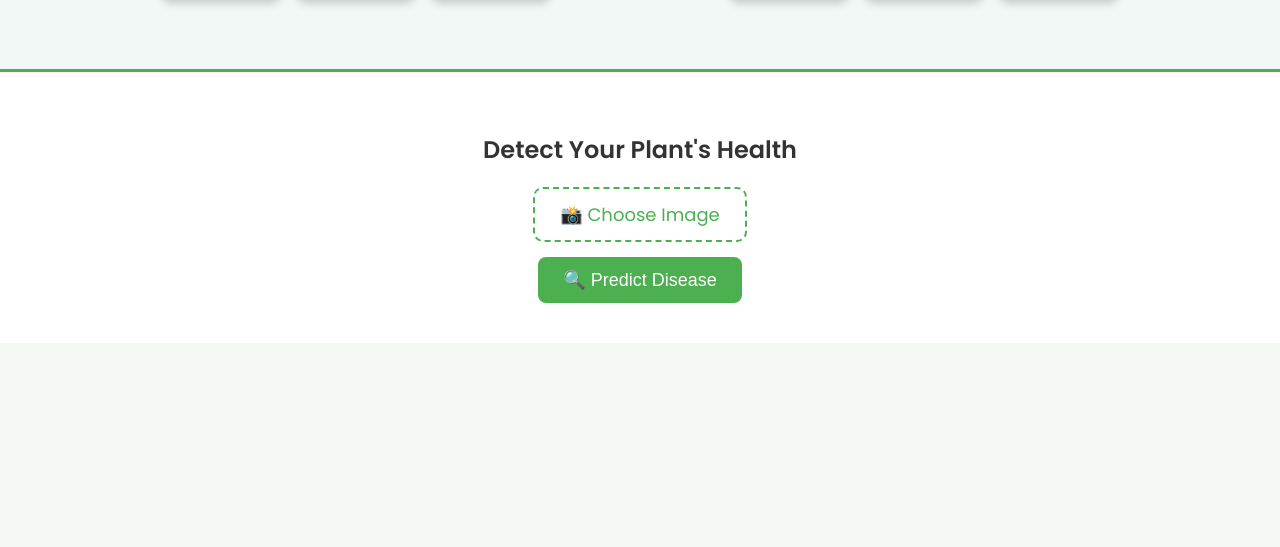
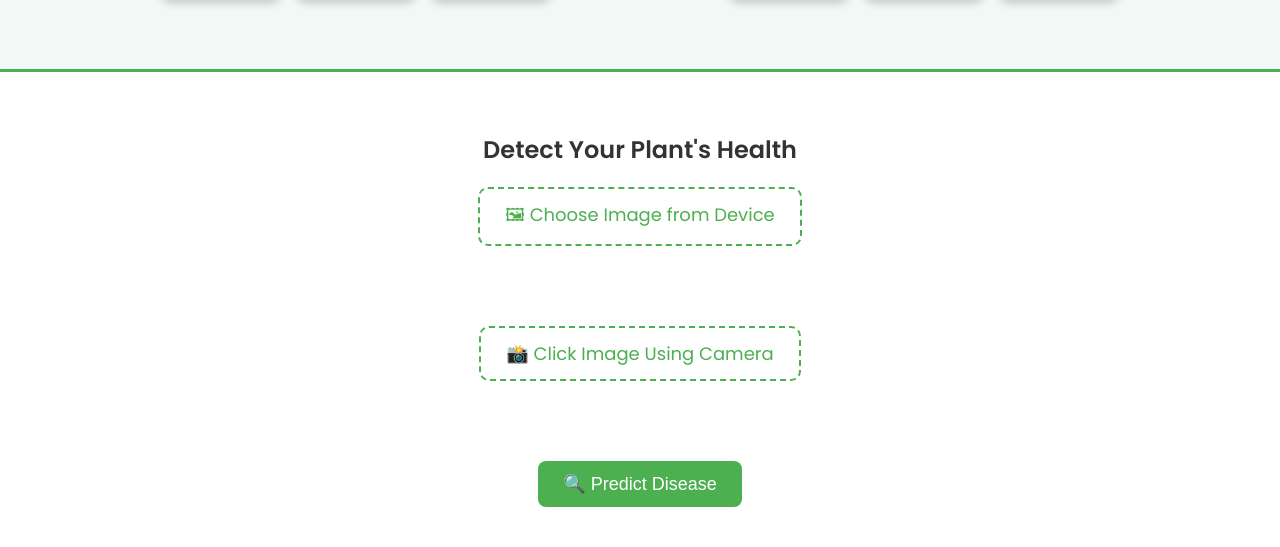
Before and after one commit to Kiranmaichidurala/crop_disease_detection1, a Flask app: page / in a window 1280 px wide. Shown: the part 498-1045 px from the top of the page. Before the commit the page ends 801 px from the top, so only its background shows below. Run offline with Flask 3, Linux system fonts and the light colour scheme.

Commit message:
Update index.html

```diff
--- a/crop disease detection/templates/index.html
+++ b/crop disease detection/templates/index.html
@@ -12,7 +12,7 @@
 <body>
     <header>
         <h1>🌿 Plant Disease Detection System</h1>
-        <p>Upload a leaf image to detect plant health and possible diseases.</p>
+        <p>Upload or capture a leaf image to detect plant health and possible diseases.</p>
     </header>
 
     <!-- Image Gallery Section -->
@@ -49,11 +49,25 @@
         <h2>Detect Your Plant's Health</h2>
 
         <form action="/predict" method="post" enctype="multipart/form-data" class="upload-form">
+
+            <!-- OPTION 1: Choose Image -->
             <label class="upload-box">
                 <input type="file" name="file" accept="image/*" required>
-                <span>📸 Choose Image</span>
+                <span>🖼 Choose Image from Device</span>
             </label>
+
+            <br><br>
+
+            <!-- OPTION 2: Click Image (Camera) -->
+            <label class="upload-box">
+                <input type="file" name="file" accept="image/*" capture="environment">
+                <span>📸 Click Image Using Camera</span>
+            </label>
+
+            <br><br>
+
             <button type="submit" class="predict-btn">🔍 Predict Disease</button>
+
         </form>
     </section>
 
```
